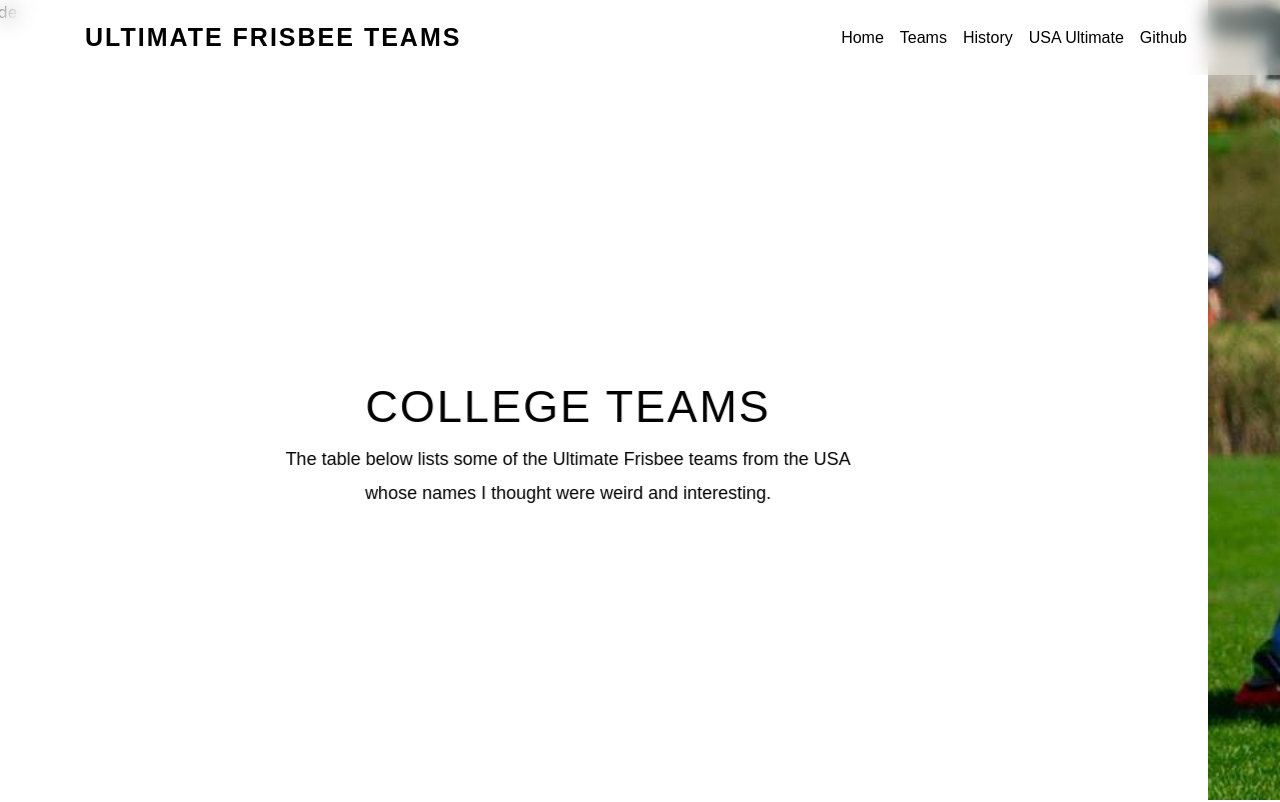
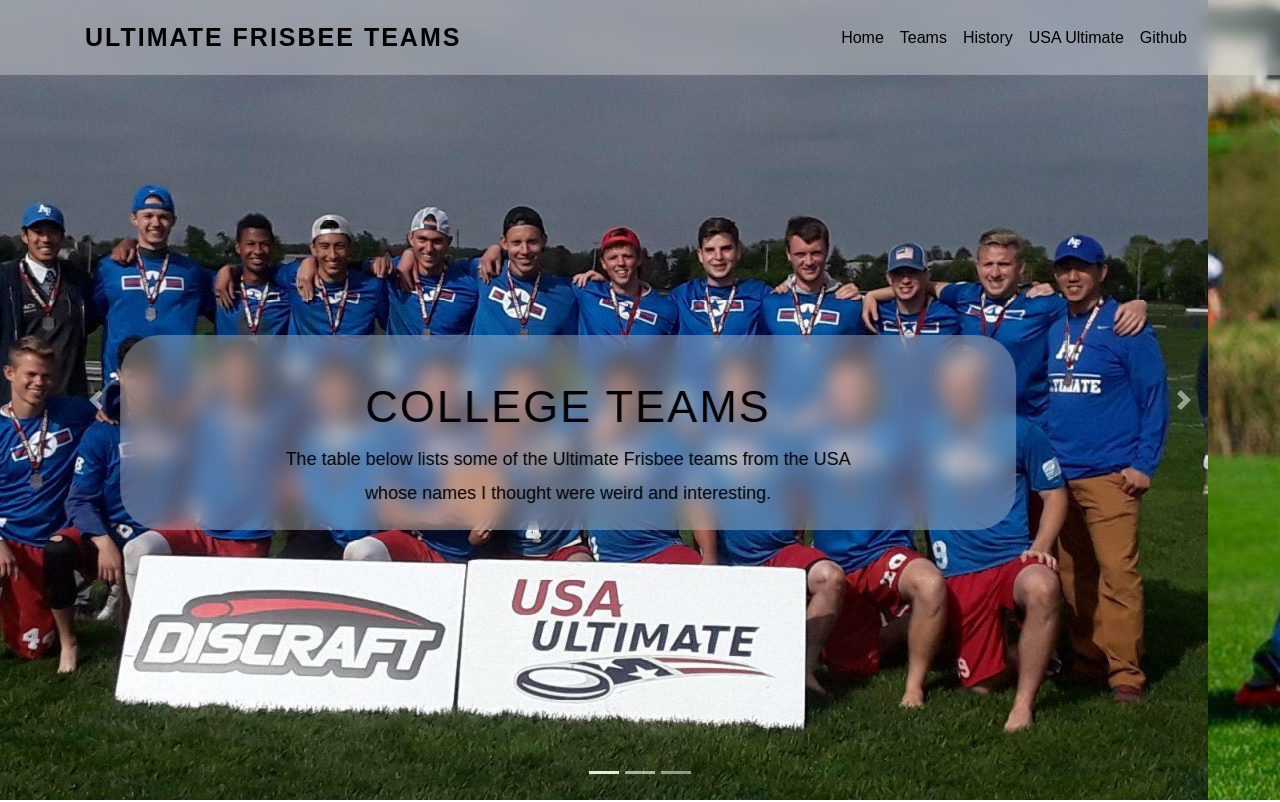
Before and after one commit to Neelakshi-2902/Ultimate-Frisbee, a plain HTML site: page teams.html in a window 1280 px wide. Shown: the top 802 px of the page. Drawn offline with nearby package versions, Linux system fonts and the light colour scheme.

Commit message:
Update teams.html

```diff
--- a/teams.html
+++ b/teams.html
@@ -55,7 +55,7 @@
         </ol>
         <div class="carousel-inner">
             <div class="carousel-item active">
-                <img class="d-block w-100" src="images/teams1.jpg" alt="First slide">
+                <img class="d-block w-100" src="images/team1.jpg" alt="First slide">
                 <div class="carousel-caption d-none d-md-block box-blur">
                     <h5>College Teams</h5>
                     <p>The table below lists some of the Ultimate Frisbee teams from the USA whose names I thought were weird and interesting.</p>
```
